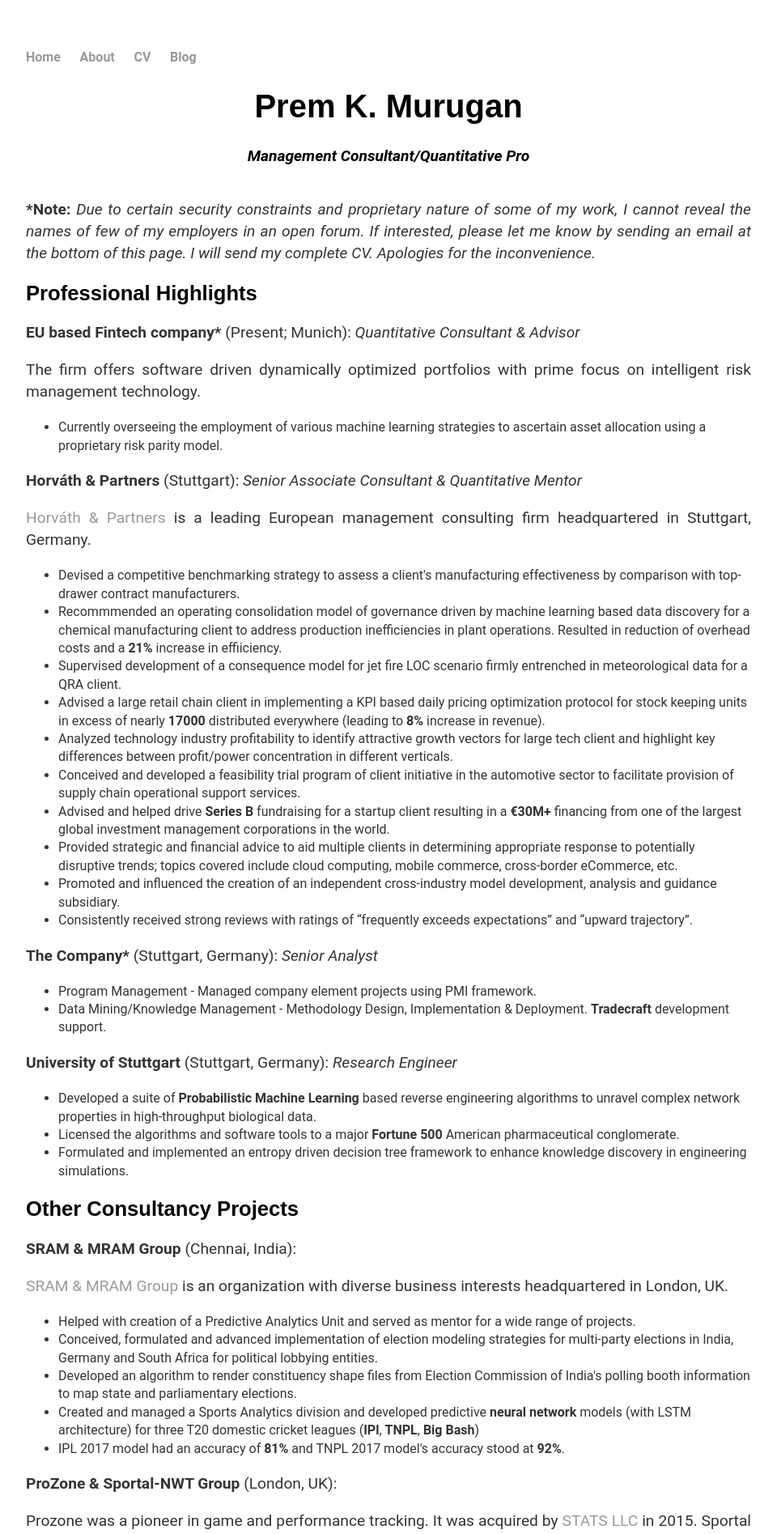
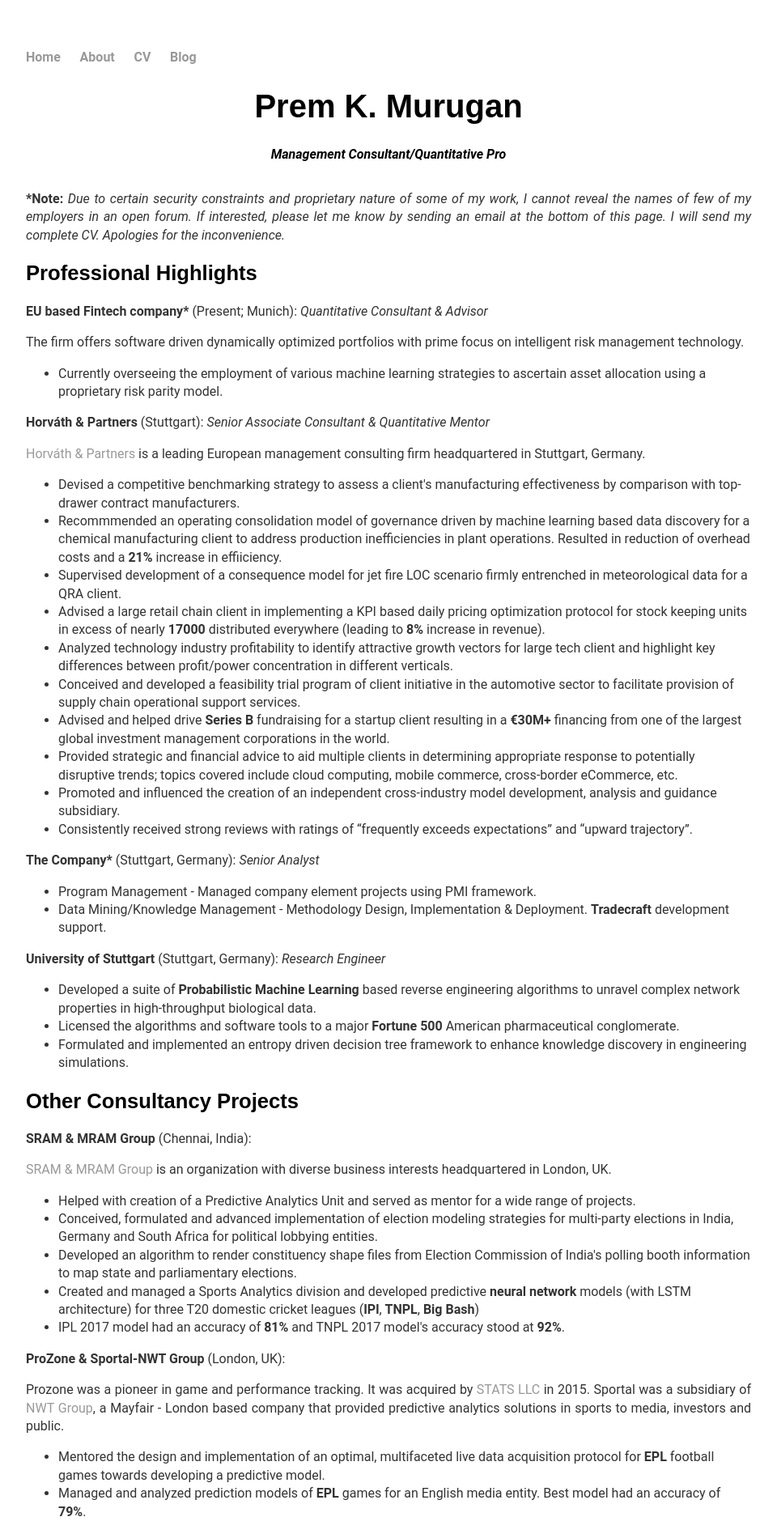
Before and after one commit to DaisukeAramaki/DaisukeAramaki.github.io, a Jekyll site: the page built from cv/index.html, in a window 1280 px wide. Shown: the top 1895 px of the page at 81% size, without its empty margins (160-1120 px from the left). Built offline with Jekyll 4.4.1, drawn with Linux system fonts in a browser that asks for light colours.

Commit message:
Still font related

```diff
--- a/css/main.css
+++ b/css/main.css
@@ -25,7 +25,7 @@
 .cv h1 { font-size: 2.5em; }
 .cv h2 { font-size: 1.6em; }
 .cv address, .cv .download { font-family: 'Fjalla One', 'Arial', 'Sans-Serif'; }
-.cv address, .cv p { font-family: 'Roboto', 'Arial', 'Sans-Serif'; font-size: 1.2em; }
+.cv address, .cv p { font-family: 'Roboto', 'Arial', 'Sans-Serif'; font-size: 1.0em; }
 ul li{
   font-family: 'Roboto', 'Arial', 'Sans-Serif'; font-size: 1em;
 }
```
